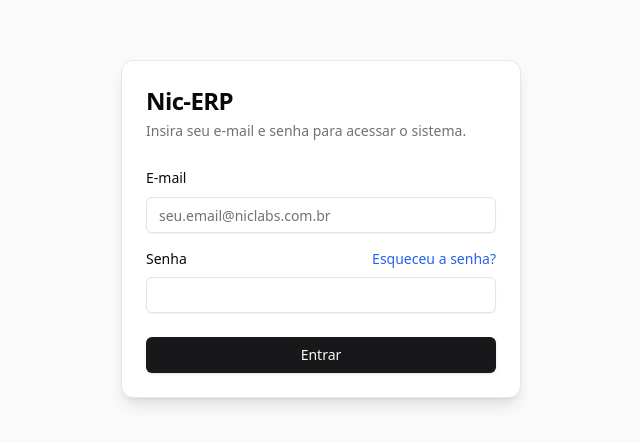
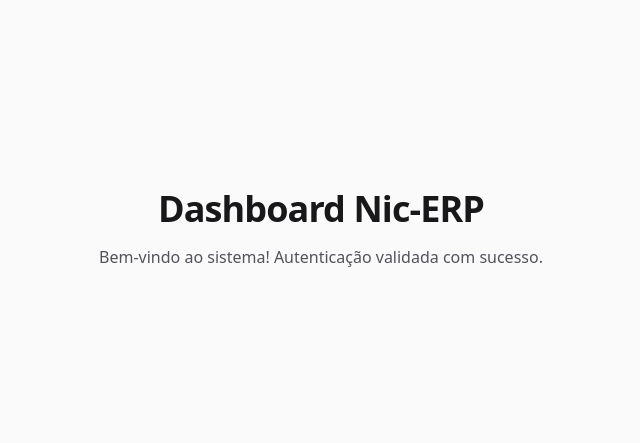
Before and after one commit to nicrepository/nic-erp, a React app in the folder frontend/: page /dashboard in a window 1280 px wide. Shown: the part 171-614 px from the top of the page, without its empty margins (319-959 px from the left). Built offline with nearby package versions, Linux system fonts and the light colour scheme; sample sign-in values are in the browser's storage; the HTML template or start-up script is replaced by a standard one.

Commit message:
feat: implementa react router, navegacao spa e bloqueio com rotas privadas

```diff
--- a/frontend/package.json
+++ b/frontend/package.json
@@ -17,6 +17,7 @@
     "lucide-react": "^0.575.0",
     "react": "^19.2.0",
     "react-dom": "^19.2.0",
+    "react-router-dom": "^7.13.1",
     "tailwind-merge": "^3.5.0",
     "tailwindcss-animate": "^1.0.7"
   },
--- a/frontend/src/App.tsx
+++ b/frontend/src/App.tsx
@@ -1,104 +1,24 @@
-import { useState } from "react"
-import { Button } from "@/components/ui/button"
-import { Input } from "@/components/ui/input"
-import { Label } from "@/components/ui/label"
-import { Card, CardContent, CardDescription, CardFooter, CardHeader, CardTitle } from "@/components/ui/card"
+import { BrowserRouter, Routes, Route, Navigate } from "react-router-dom"
+import { Login } from "./pages/Login"
+import { Dashboard } from "./pages/Dashboard"
+import { PrivateRoute } from "@/components/PrivateRoute"
 
 function App() {
-  // 1. Variáveis de Estado (A memória do formulário)
-  const [email, setEmail] = useState("")
-  const [password, setPassword] = useState("")
-  const [erro, setErro] = useState("")
-  const [loading, setLoading] = useState(false)
+  return (
+    <BrowserRouter>
+      <Routes>
+        {/* Rotas Públicas (Qualquer um acessa) */}
+        <Route path="/" element={<Navigate to="/login" replace />} />
+        <Route path="/login" element={<Login />} />
 
-  // 2. A função que fala com o Spring Boot
-  const handleLogin = async (e: React.FormEvent) => {
-    e.preventDefault() // Impede a página de recarregar
-    setErro("")
-    setLoading(true)
+        {/* Rotas Protegidas (O Leão de Chácara toma conta) */}
+        <Route element={<PrivateRoute />}>
+          <Route path="/dashboard" element={<Dashboard />} />
 
-    try {
-      // Graças ao Proxy do Vite, podemos chamar apenas '/auth/login'
-      const response = await fetch('/auth/login', {
-        method: 'POST',
-        headers: { 'Content-Type': 'application/json' },
-        body: JSON.stringify({ email, password })
-      })
-
-      if (response.ok) {
-        const data = await response.json()
-        // Sucesso! Guardamos a chave do cofre no navegador.
-        localStorage.setItem("token", data.token)
-        alert("Vitória! Login realizado e Token JWT salvo com sucesso!")
-        console.log("Token recebido:", data.token)
-      } else {
-        setErro("Credenciais inválidas. Tente novamente.")
-      }
-    } catch (error) {
-      setErro("Erro de conexão. O servidor back-end está rodando?")
-    } finally {
-      setLoading(false)
-    }
-  }
-
-  return (
-    <div className="flex min-h-screen items-center justify-center bg-zinc-50">
-      <Card className="w-[400px] shadow-lg">
-        <CardHeader className="space-y-1">
-          <CardTitle className="text-2xl font-bold tracking-tight">Nic-ERP</CardTitle>
-          <CardDescription>
-            Insira seu e-mail e senha para acessar o sistema.
-          </CardDescription>
-        </CardHeader>
-
-        {/* Transformamos o Content num formulário real */}
-        <form onSubmit={handleLogin}>
-          <CardContent className="space-y-4">
-
-            {/* Aviso de Erro em vermelho */}
-            {erro && (
-              <div className="rounded-md bg-red-50 p-3 text-sm text-red-500 font-medium">
-                {erro}
-              </div>
-            )}
-
-            <div className="space-y-2">
-              <Label htmlFor="email">E-mail</Label>
-              <Input
-                id="email"
-                type="email"
-                placeholder="seu.email@niclabs.com.br"
-                value={email}
-                onChange={(e) => setEmail(e.target.value)} // Atualiza o estado ao digitar
-                required
-              />
-            </div>
-            <div className="space-y-2">
-              <div className="flex items-center justify-between">
-                <Label htmlFor="password">Senha</Label>
-                <a href="#" className="text-sm font-medium text-blue-600 hover:underline">
-                  Esqueceu a senha?
-                </a>
-              </div>
-              <Input
-                id="password"
-                type="password"
-                value={password}
-                onChange={(e) => setPassword(e.target.value)} // Atualiza o estado ao digitar
-                required
-              />
-            </div>
-          </CardContent>
-
-          <CardFooter>
-            <Button type="submit" className="w-full" disabled={loading}>
-              {loading ? "Autenticando..." : "Entrar"}
-            </Button>
-          </CardFooter>
-        </form>
-
-      </Card>
-    </div>
+          {/* No futuro, as rotas do Helpdesk, Inventário e Mural entrarão todas aqui dentro! */}
+        </Route>
+      </Routes>
+    </BrowserRouter>
   )
 }
 
--- /dev/null
+++ b/frontend/src/components/PrivateRoute.tsx
@@ -0,0 +1,10 @@
+import { Navigate, Outlet } from "react-router-dom";
+
+export function PrivateRoute() {
+  // O guarda vai olhar na memória do navegador (localStorage) se o token existe
+  const isAuthenticated = !!localStorage.getItem("token");
+
+  // Se estiver autenticado, libera a passagem (<Outlet />).
+  // Se não estiver, redireciona pro login imediatamente.
+  return isAuthenticated ? <Outlet /> : <Navigate to="/login" replace />;
+}
--- /dev/null
+++ b/frontend/src/pages/Dashboard.tsx
@@ -0,0 +1,10 @@
+export function Dashboard() {
+  return (
+    <div className="flex min-h-screen items-center justify-center bg-zinc-50">
+      <div className="text-center space-y-4">
+        <h1 className="text-4xl font-bold tracking-tight text-zinc-900">Dashboard Nic-ERP</h1>
+        <p className="text-zinc-600">Bem-vindo ao sistema! Autenticação validada com sucesso.</p>
+      </div>
+    </div>
+  )
+}
--- /dev/null
+++ b/frontend/src/pages/Login.tsx
@@ -0,0 +1,76 @@
+import { useState } from "react"
+import { useNavigate } from "react-router-dom"
+import { Button } from "@/components/ui/button"
+import { Input } from "@/components/ui/input"
+import { Label } from "@/components/ui/label"
+import { Card, CardContent, CardDescription, CardFooter, CardHeader, CardTitle } from "@/components/ui/card"
+
+export function Login() {
+  const [email, setEmail] = useState("")
+  const [password, setPassword] = useState("")
+  const [erro, setErro] = useState("")
+  const [loading, setLoading] = useState(false)
+
+  const navigate = useNavigate() // O "motorista" da nossa navegação!
+
+  const handleLogin = async (e: React.FormEvent) => {
+    e.preventDefault()
+    setErro("")
+    setLoading(true)
+
+    try {
+      const response = await fetch('/auth/login', {
+        method: 'POST',
+        headers: { 'Content-Type': 'application/json' },
+        body: JSON.stringify({ email, password })
+      })
+
+      if (response.ok) {
+        const data = await response.json()
+        localStorage.setItem("token", data.token)
+        // Sucesso! Vamos direto para a tela principal
+        navigate('/dashboard')
+      } else {
+        setErro("Credenciais inválidas. Tente novamente.")
+      }
+    } catch (error) {
+      setErro("Erro de conexão. O servidor back-end está rodando?")
+    } finally {
+      setLoading(false)
+    }
+  }
+
+  return (
+    <div className="flex min-h-screen items-center justify-center bg-zinc-50">
+      <Card className="w-[400px] shadow-lg">
+        <CardHeader className="space-y-1">
+          <CardTitle className="text-2xl font-bold tracking-tight">Nic-ERP</CardTitle>
+          <CardDescription>Insira seu e-mail e senha para acessar o sistema.</CardDescription>
+        </CardHeader>
+        <form onSubmit={handleLogin}>
+          <CardContent className="space-y-4">
+            {erro && (
+              <div className="rounded-md bg-red-50 p-3 text-sm text-red-500 font-medium">{erro}</div>
+            )}
+            <div className="space-y-2">
+              <Label htmlFor="email">E-mail</Label>
+              <Input id="email" type="email" value={email} onChange={(e) => setEmail(e.target.value)} required />
+            </div>
+            <div className="space-y-2">
+              <div className="flex items-center justify-between">
+                <Label htmlFor="password">Senha</Label>
+                <a href="#" className="text-sm font-medium text-blue-600 hover:underline">Esqueceu a senha?</a>
+              </div>
+              <Input id="password" type="password" value={password} onChange={(e) => setPassword(e.target.value)} required />
+            </div>
+          </CardContent>
+          <CardFooter>
+            <Button type="submit" className="w-full" disabled={loading}>
+              {loading ? "Autenticando..." : "Entrar"}
+            </Button>
+          </CardFooter>
+        </form>
+      </Card>
+    </div>
+  )
+}
```
Also changed, not shown: 1 other file (tests, documents, lock files or other folders).
